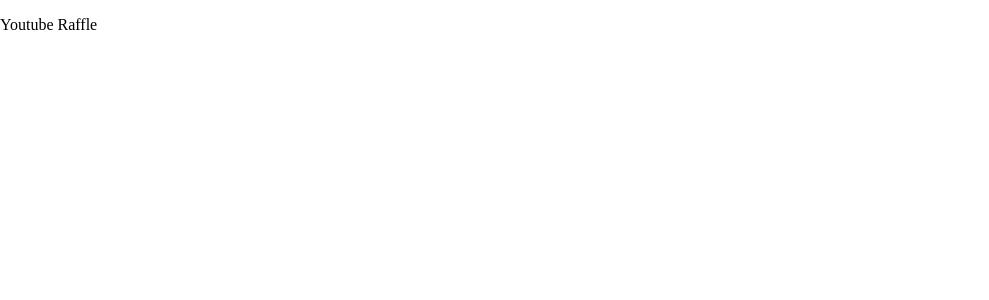
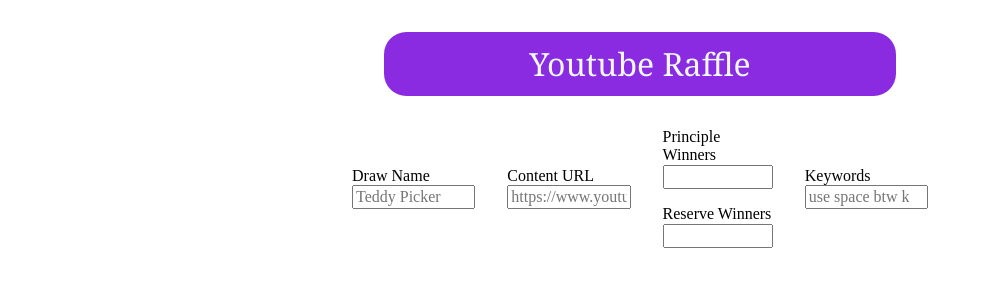
Before and after one commit to wspawned/youtube-giveaway-react, a React (Create React App) app: page / in a window 1280 px wide. Shown: the top 300 px of the page, without its empty margins (0-989 px from the left). Built offline with nearby package versions, Linux system fonts and the light colour scheme.

Commit message:
keywords

```diff
--- a/src/App.js
+++ b/src/App.js
@@ -1,11 +1,62 @@
+import { useState } from "react";
+
 const App = () => {
+  const [name,setName] = useState("");
+  const [url,setUrl] = useState("");
+  const [keywords,setKeywords] = useState([]);
+
+
   return (
-    <div className="App">
-      <header className="App-header">
+    <div className="app">
+      <header className="app-header">
         <p>
           Youtube Raffle
         </p>
       </header>
+      <div>
+
+        <form className="conditions">
+          <label>Draw Name<input
+          type={"text"}
+          placeholder= "Teddy Picker"
+          value={name}
+          onChange= { (e) => setName(e.target.value) }
+          required
+          ></input></label>
+
+          <label>Content URL<input
+          type={"url"}
+          placeholder= "https://www.youtube.com/watch?v=FwwldUF6TU8"
+          value= {url}
+          onChange= { (e) => setUrl(e.target.value) }
+          required
+          ></input></label>
+
+          <div className="numbers">
+            <label>Principle Winners<input
+            type={"number"}
+            required
+            ></input></label>
+
+            <label>Reserve Winners<input
+            type={"number"}
+            required
+            ></input></label>
+          </div>
+
+          <label>Keywords<input
+          className="keywords"
+          type={"search"}
+          value={keywords}
+          placeholder= "use space btw keywords"
+          onChange={ (e) => {
+            const words = e.target.value.toLowerCase().split(" ");
+            setKeywords(words);
+          } }
+          ></input></label>
+
+        </form>
+      </div>
     </div>
   );
 }
--- a/src/index.css
+++ b/src/index.css
@@ -3,3 +3,41 @@
 * {
   box-sizing: border-box;
 }
+
+.app-header {
+  width: 40%;
+  height: 2em;
+  line-height: 2em;
+  position: relative;
+  margin: auto;
+  font-size: 2em;
+  text-align: center;
+  font-family:Cambria, Cochin, Georgia, Times, 'Times New Roman', serif;
+  color: aliceblue;
+  background-color:blueviolet;
+  border-radius: .7em;
+}
+
+.conditions {
+  display: flex;
+  justify-content: center;
+  align-items: center;
+  position: relative;
+  width: 50%;
+  margin: auto;
+  padding: 1em;
+}
+
+label {
+  display: block;
+
+  margin: 1em;
+}
+
+input {
+  display: block;
+  width: 100%;
+}
+
+.keywords {
+}
```
